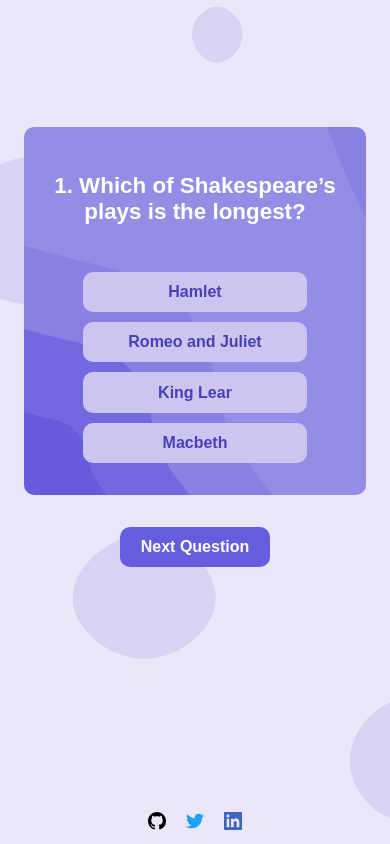
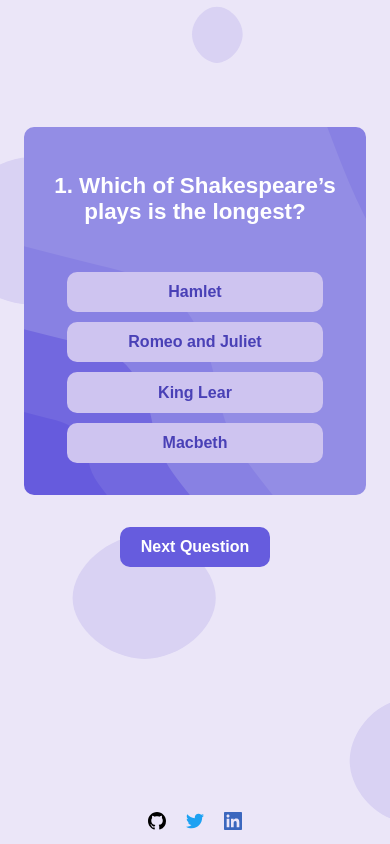
Before and after one commit to ellanan/trivia-quiz, a React (Create React App) app: page / in a window 390 px wide. Both pictures are taken after a click on the button "Start Quiz". Built offline with nearby package versions, Linux system fonts and the light colour scheme.

Commit message:
fix mobile styling

```diff
--- a/src/components/Buttons.ts
+++ b/src/components/Buttons.ts
@@ -7,7 +7,9 @@ export const PossibleAnswerButton = styled.button`
   background-color: #cec4f0;
   border: none;
   border-radius: 10px;
-  padding: 0.7em 0;
+  padding: 0.7em 1em;
+  margin-left: auto;
+  margin-right: auto;
   min-width: 300px;
   font-size: 1em;
   cursor: pointer;
--- a/src/components/EndGameScreen.tsx
+++ b/src/components/EndGameScreen.tsx
@@ -95,8 +95,8 @@ export const EndGameScreen = () => {
             height: auto;
           }
 
-          @media screen and (orientation: landscape) and (max-width: 830px) {
-            margin-top: 5vh;
+          @media (max-height: 600px) {
+            margin-top: 7vh;
             width: 80vw;
             height: 20vh;
             padding: 100px 0px;
@@ -106,7 +106,7 @@ export const EndGameScreen = () => {
         <h1
           css={css`
             font-size: 3.8em;
-            @media screen and (orientation: landscape) and (max-width: 830px) {
+            @media (max-height: 600px) {
               margin: 0;
             }
           `}
@@ -121,7 +121,7 @@ export const EndGameScreen = () => {
         </h3>
         <p
           css={css`
-            @media screen and (orientation: landscape) and (max-width: 420px) {
+            @media (max-height: 600px) {
               margin: 0;
             }
           `}
--- a/src/components/QuestionCard.tsx
+++ b/src/components/QuestionCard.tsx
@@ -50,8 +50,8 @@ export const QuestionCard = () => {
             padding-bottom: 4em;
           }
 
-          @media screen and (orientation: landscape) and (max-width: 830px) {
-            margin-top: 6vh;
+          @media (max-height: 600px) {
+            margin-top: 7vh;
             width: 80vw;
             height: 0vh;
             padding: 26vh 2vw;
@@ -77,7 +77,7 @@ export const QuestionCard = () => {
               font-size: 1.4em;
             }
 
-            @media screen and (orientation: landscape) and (max-width: 830px) {
+            @media (max-height: 600px) {
               margin: 0;
               min-height: 2.5em;
               font-size: 1.4em;
@@ -88,7 +88,7 @@ export const QuestionCard = () => {
         </p>
         <div
           css={css`
-            @media screen and (orientation: landscape) and (max-width: 830px) {
+            @media (max-height: 600px) {
               display: grid;
               grid-template-columns: 1fr 1fr;
               grid-column-gap: 10px;
@@ -146,7 +146,7 @@ export const QuestionCard = () => {
             margin-top: 1em;
           }
 
-          @media screen and (orientation: landscape) and (max-width: 830px) {
+          @media (max-height: 600px) {
             margin-top: 1em;
           }
         `}
--- a/src/components/StartGameScreen.tsx
+++ b/src/components/StartGameScreen.tsx
@@ -45,8 +45,8 @@ export const StartGameScreen = (props: any) => {
             height: auto;
           }
 
-          @media screen and (orientation: landscape) and (max-width: 830px) {
-            margin-top: 5vh;
+          @media (max-height: 600px) {
+            margin-top: 7vh;
             width: 80vw;
             height: 18vh;
           }
```
